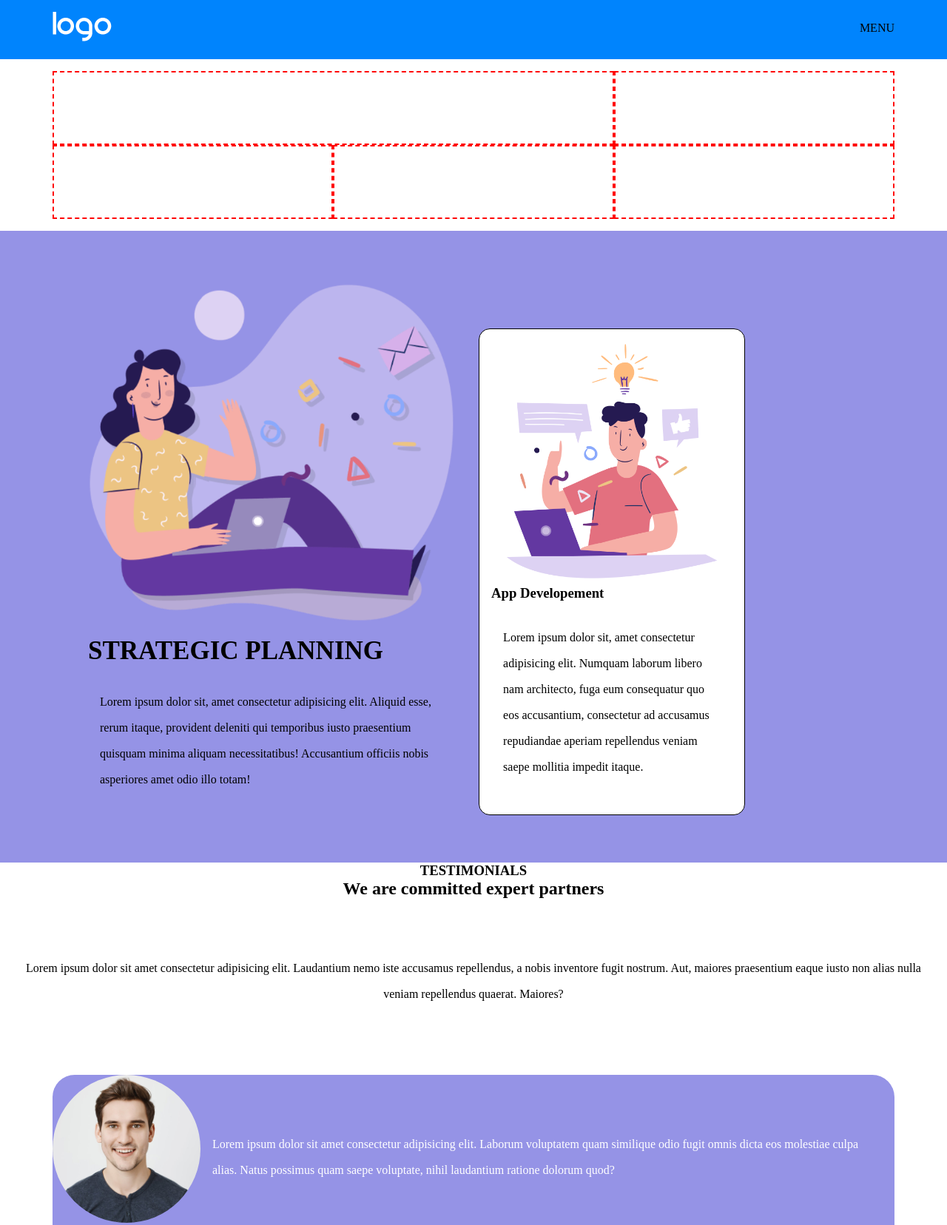
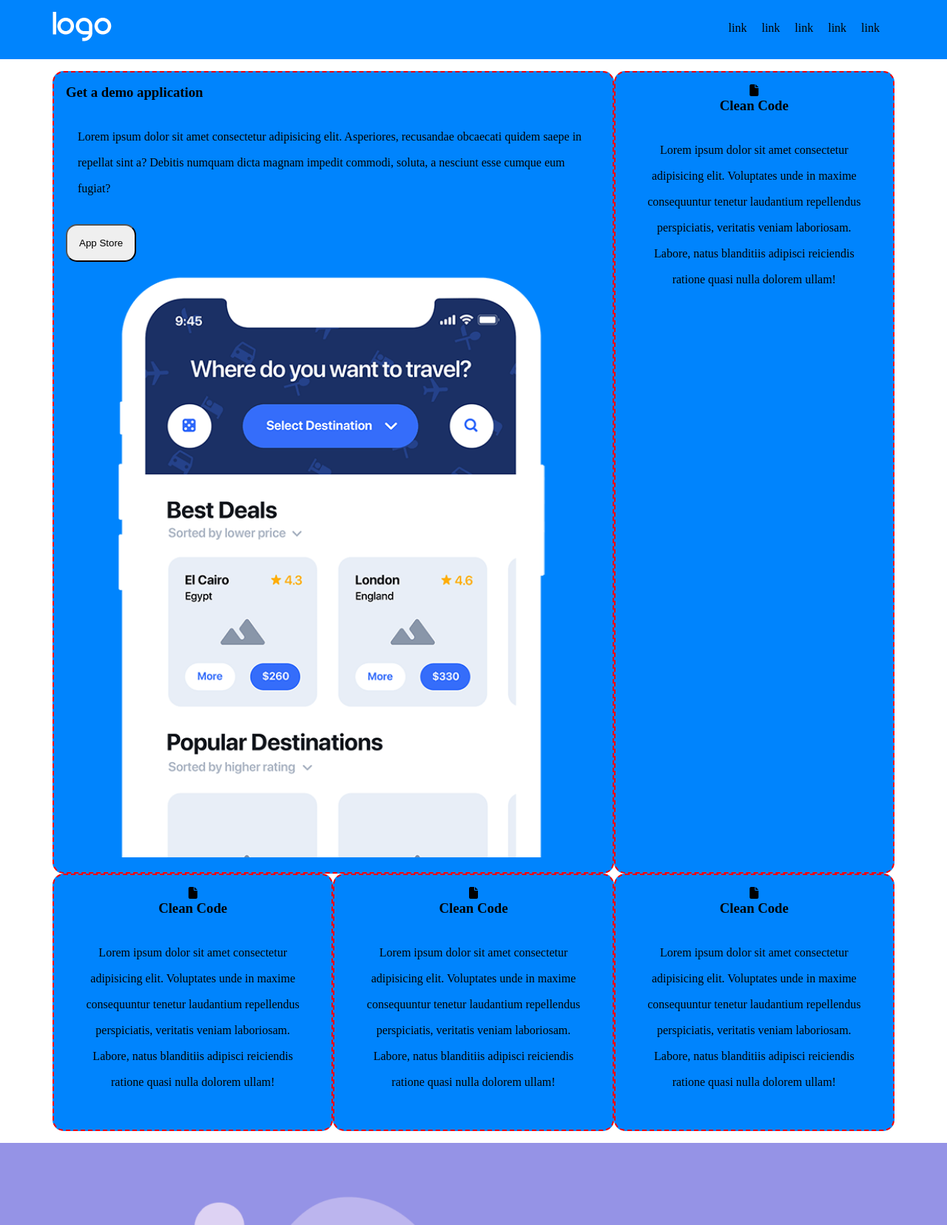
Before and after one commit to JordiMasci/htmlcss-responsive-layout, a plain HTML site: page index.html in a window 1280 px wide. Shown: the top 1656 px of the page at 74% size. Drawn offline with Linux system fonts and the light colour scheme.

Commit message:
fix: header --> menu

```diff
--- a/css/style.css
+++ b/css/style.css
@@ -34,10 +34,10 @@ img {
 header {
     height: 80px;
     background-color: #0084fd;
-    /* position: fixed;
+    position: fixed;
     top: 0;
     left: 0;
-    right: 0; */
+    right: 0;
 }
 
 
@@ -45,6 +45,17 @@ header .row {
     display: flex;
     justify-content: space-between;
     align-items: center;
+}
+
+header ul {
+    list-style-type: none;
+    display: none;
+}
+
+/* MAIN */
+
+main {
+    padding-top: 80px;
 }
 
 /* SECTION-1 */
@@ -57,6 +68,9 @@ header .row {
     width: 100%;
     min-height: 50px;
     border: 2px dashed red;
+    padding: 1rem;
+    background-color: #0084fd;
+    border-radius: 15px;
 }
 
 #demo .col:first-child {
@@ -64,7 +78,14 @@ header .row {
     min-height: 100px;
 }
 
+#demo button {
+    padding: 1rem;
+    border-radius: 15px;
+}
 
+#demo .text-center {
+    text-align: center;
+}
 /* SECTION-2 */
 
 #planning {
@@ -317,6 +338,22 @@ p {
 /* MONITOR */
 
 @media screen and (min-width: 992px) {
+    /* HEADER */
+
+    header .fa-bars {
+        display: none;
+    }
+
+    header ul {
+        display: flex;
+    }
+
+    header li {
+        margin-right: 20px;
+    }
+
+
+    /* SECTION-2 */
 
     #planning .container {
         padding: 3rem;
--- a/index.html
+++ b/index.html
@@ -5,30 +5,95 @@
     <meta name="viewport" content="width=device-width, initial-scale=1.0" />
     <title>Document</title>
 
+    <link
+      rel="stylesheet"
+      href="https://cdnjs.cloudflare.com/ajax/libs/font-awesome/6.4.0/css/all.min.css"
+    />
     <link rel="stylesheet" href="css/style.css" />
   </head>
   <body>
+    <!-- HEADER -->
     <header>
       <div class="container">
         <div class="row">
           <div>
             <img src="assets/img/logo.png" alt="" />
           </div>
-          <div>MENU</div>
+          <div>
+            <i class="fa-solid fa-bars"></i>
+            <ul>
+                <li>link</li>
+                <li>link</li>
+                <li>link</li>
+                <li>link</li>
+                <li>link</li>
+            </ul>
+          </div>
         </div>
       </div>
     </header>
 
+    <!-- MAIN -->
     <main>
       <!-- SECTION-1 -->
       <section id="demo">
         <div class="container">
           <div class="row">
-            <div class="col"></div>
-            <div class="col"></div>
-            <div class="col"></div>
-            <div class="col"></div>
-            <div class="col"></div>
+            <div class="col">
+              <h3>Get a demo application</h3>
+              <p>
+                Lorem ipsum dolor sit amet consectetur adipisicing elit.
+                Asperiores, recusandae obcaecati quidem saepe in repellat sint
+                a? Debitis numquam dicta magnam impedit commodi, soluta, a
+                nesciunt esse cumque eum fugiat?
+              </p>
+              <button>App Store</button>
+              <img src="assets/img/phone.png" alt="" />
+            </div>
+            <div class="col text-center">
+              <i class="fa-solid fa-file"></i>
+              <h3>Clean Code</h3>
+              <p>
+                Lorem ipsum dolor sit amet consectetur adipisicing elit.
+                Voluptates unde in maxime consequuntur tenetur laudantium
+                repellendus perspiciatis, veritatis veniam laboriosam. Labore,
+                natus blanditiis adipisci reiciendis ratione quasi nulla dolorem
+                ullam!
+              </p>
+            </div>
+            <div class="col text-center">
+              <i class="fa-solid fa-file"></i>
+              <h3>Clean Code</h3>
+              <p>
+                Lorem ipsum dolor sit amet consectetur adipisicing elit.
+                Voluptates unde in maxime consequuntur tenetur laudantium
+                repellendus perspiciatis, veritatis veniam laboriosam. Labore,
+                natus blanditiis adipisci reiciendis ratione quasi nulla dolorem
+                ullam!
+              </p>
+            </div>
+            <div class="col text-center">
+              <i class="fa-solid fa-file"></i>
+              <h3>Clean Code</h3>
+              <p>
+                Lorem ipsum dolor sit amet consectetur adipisicing elit.
+                Voluptates unde in maxime consequuntur tenetur laudantium
+                repellendus perspiciatis, veritatis veniam laboriosam. Labore,
+                natus blanditiis adipisci reiciendis ratione quasi nulla dolorem
+                ullam!
+              </p>
+            </div>
+            <div class="col text-center">
+              <i class="fa-solid fa-file"></i>
+              <h3>Clean Code</h3>
+              <p>
+                Lorem ipsum dolor sit amet consectetur adipisicing elit.
+                Voluptates unde in maxime consequuntur tenetur laudantium
+                repellendus perspiciatis, veritatis veniam laboriosam. Labore,
+                natus blanditiis adipisci reiciendis ratione quasi nulla dolorem
+                ullam!
+              </p>
+            </div>
           </div>
         </div>
       </section>
@@ -133,7 +198,12 @@
               <div class="card">
                 <h1>01</h1>
                 <h2>Hight Quality</h2>
-                        <p>Lorem ipsum dolor sit amet consectetur adipisicing elit. Nihil accusantium adipisci, eveniet eaque saepe at tempore, iste temporibus odio illo minus maxime rerum architecto inventore ipsam et facere corporis. Excepturi?</p>
+                <p>
+                  Lorem ipsum dolor sit amet consectetur adipisicing elit. Nihil
+                  accusantium adipisci, eveniet eaque saepe at tempore, iste
+                  temporibus odio illo minus maxime rerum architecto inventore
+                  ipsam et facere corporis. Excepturi?
+                </p>
                 <button>more</button>
               </div>
             </div>
@@ -141,7 +211,12 @@
               <div class="card">
                 <h1>01</h1>
                 <h2>Hight Quality</h2>
-                        <p>Lorem ipsum dolor sit amet consectetur adipisicing elit. Nihil accusantium adipisci, eveniet eaque saepe at tempore, iste temporibus odio illo minus maxime rerum architecto inventore ipsam et facere corporis. Excepturi?</p>
+                <p>
+                  Lorem ipsum dolor sit amet consectetur adipisicing elit. Nihil
+                  accusantium adipisci, eveniet eaque saepe at tempore, iste
+                  temporibus odio illo minus maxime rerum architecto inventore
+                  ipsam et facere corporis. Excepturi?
+                </p>
                 <button>more</button>
               </div>
             </div>
@@ -149,7 +224,12 @@
               <div class="card">
                 <h1>01</h1>
                 <h2>Hight Quality</h2>
-                        <p>Lorem ipsum dolor sit amet consectetur adipisicing elit. Nihil accusantium adipisci, eveniet eaque saepe at tempore, iste temporibus odio illo minus maxime rerum architecto inventore ipsam et facere corporis. Excepturi?</p>
+                <p>
+                  Lorem ipsum dolor sit amet consectetur adipisicing elit. Nihil
+                  accusantium adipisci, eveniet eaque saepe at tempore, iste
+                  temporibus odio illo minus maxime rerum architecto inventore
+                  ipsam et facere corporis. Excepturi?
+                </p>
                 <button>more</button>
               </div>
             </div>
@@ -157,7 +237,12 @@
               <div class="card">
                 <h1>01</h1>
                 <h2>Hight Quality</h2>
-                        <p>Lorem ipsum dolor sit amet consectetur adipisicing elit. Nihil accusantium adipisci, eveniet eaque saepe at tempore, iste temporibus odio illo minus maxime rerum architecto inventore ipsam et facere corporis. Excepturi?</p>
+                <p>
+                  Lorem ipsum dolor sit amet consectetur adipisicing elit. Nihil
+                  accusantium adipisci, eveniet eaque saepe at tempore, iste
+                  temporibus odio illo minus maxime rerum architecto inventore
+                  ipsam et facere corporis. Excepturi?
+                </p>
                 <button>more</button>
               </div>
             </div>
@@ -165,7 +250,12 @@
               <div class="card">
                 <h1>01</h1>
                 <h2>Hight Quality</h2>
-                        <p>Lorem ipsum dolor sit amet consectetur adipisicing elit. Nihil accusantium adipisci, eveniet eaque saepe at tempore, iste temporibus odio illo minus maxime rerum architecto inventore ipsam et facere corporis. Excepturi?</p>
+                <p>
+                  Lorem ipsum dolor sit amet consectetur adipisicing elit. Nihil
+                  accusantium adipisci, eveniet eaque saepe at tempore, iste
+                  temporibus odio illo minus maxime rerum architecto inventore
+                  ipsam et facere corporis. Excepturi?
+                </p>
                 <button>more</button>
               </div>
             </div>
@@ -173,11 +263,15 @@
               <div class="card">
                 <h1>01</h1>
                 <h2>Hight Quality</h2>
-                        <p>Lorem ipsum dolor sit amet consectetur adipisicing elit. Nihil accusantium adipisci, eveniet eaque saepe at tempore, iste temporibus odio illo minus maxime rerum architecto inventore ipsam et facere corporis. Excepturi?</p>
+                <p>
+                  Lorem ipsum dolor sit amet consectetur adipisicing elit. Nihil
+                  accusantium adipisci, eveniet eaque saepe at tempore, iste
+                  temporibus odio illo minus maxime rerum architecto inventore
+                  ipsam et facere corporis. Excepturi?
+                </p>
                 <button>more</button>
               </div>
             </div>
-
           </div>
         </div>
       </section>
@@ -189,15 +283,30 @@
           <div class="row">
             <div class="col">
               <h1>About us</h1>
-                    <p>Lorem ipsum dolor sit amet consectetur adipisicing elit. Laboriosam maiores quam ratione fugiat labore, excepturi repudiandae dolorem, accusamus, nulla voluptatibus provident assumenda magni. Officia beatae doloribus perferendis aliquam, eaque suscipit!
-                    Totam modi fugiat tenetur laboriosam, quae obcaecati. Odit vero illo voluptates ipsam officiis repellat excepturi modi, eos nulla, nostrum sit? Sint, molestiae omnis! Qui expedita incidunt itaque nisi id eius!</p>
-                    <p>Lorem ipsum dolor sit amet consectetur adipisicing elit. Ipsum ad ducimus repellendus voluptatem exercitationem quia amet nobis eos officia provident id, incidunt, debitis vero architecto culpa harum. Illum, exercitationem cum!</p>
-
+              <p>
+                Lorem ipsum dolor sit amet consectetur adipisicing elit.
+                Laboriosam maiores quam ratione fugiat labore, excepturi
+                repudiandae dolorem, accusamus, nulla voluptatibus provident
+                assumenda magni. Officia beatae doloribus perferendis aliquam,
+                eaque suscipit! Totam modi fugiat tenetur laboriosam, quae
+                obcaecati. Odit vero illo voluptates ipsam officiis repellat
+                excepturi modi, eos nulla, nostrum sit? Sint, molestiae omnis!
+                Qui expedita incidunt itaque nisi id eius!
+              </p>
+              <p>
+                Lorem ipsum dolor sit amet consectetur adipisicing elit. Ipsum
+                ad ducimus repellendus voluptatem exercitationem quia amet nobis
+                eos officia provident id, incidunt, debitis vero architecto
+                culpa harum. Illum, exercitationem cum!
+              </p>
             </div>
             <div class="col">
               <div class="card">
-                        <img src="assets/img/about.jpg" alt="">
-                        <h2>I help companies tincidunt tortor aliquam nulla facilisi cras fermentum odio.</h2>
+                <img src="assets/img/about.jpg" alt="" />
+                <h2>
+                  I help companies tincidunt tortor aliquam nulla facilisi cras
+                  fermentum odio.
+                </h2>
                 <button>fin me on linkedin</button>
               </div>
             </div>
@@ -210,11 +319,13 @@
       <section id="free">
         <div class="container">
           <div class="col">
-
             <h5>GET STARTED</h5>
             <h2>Simple, Transparent Pricing</h2>
             <h1>It's Free!</h1>
-                <p>Lorem ipsum dolor sit amet consectetur adipisicing elit. Fugit iste id nostrum mollitia ea voluptas eveniet corrupti nemo.</p>
+            <p>
+              Lorem ipsum dolor sit amet consectetur adipisicing elit. Fugit
+              iste id nostrum mollitia ea voluptas eveniet corrupti nemo.
+            </p>
             <button>Get Started</button>
             <p>Lorem ipsum dolor sit amet consectetur adipisicing.</p>
           </div>
@@ -222,11 +333,17 @@
       </section>
     </main>
 
+    <!-- FOOTER -->
+
     <footer id="foot">
       <div class="container">
-            <p>Lorem ipsum dolor sit amet consectetur adipisicing elit. Nihil veniam repellendus accusamus cumque adipisci eius dicta, officia quam doloremque repellat et nostrum aut at quibusdam? Minus, dolores architecto! Veritatis, rem?</p>
+        <p>
+          Lorem ipsum dolor sit amet consectetur adipisicing elit. Nihil veniam
+          repellendus accusamus cumque adipisci eius dicta, officia quam
+          doloremque repellat et nostrum aut at quibusdam? Minus, dolores
+          architecto! Veritatis, rem?
+        </p>
         <p>Lorem ipsum dolor sit amet consectetur.</p>
-
       </div>
     </footer>
   </body>
```
Lines whose indentation alone changed are shown as unchanged.
